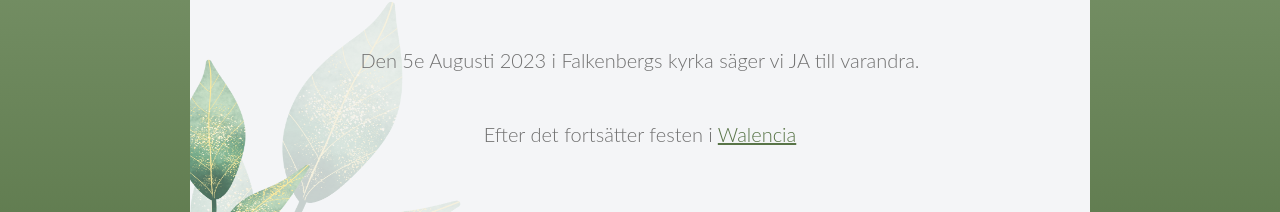
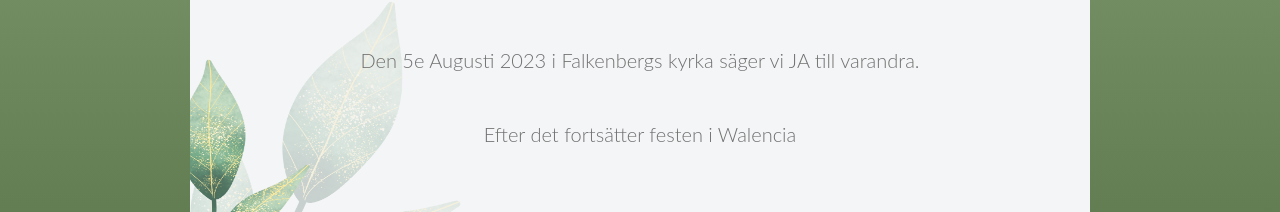
Before and after one commit to 1CIM/lolo-henke-wedd, a Next.js app: page / in a window 1280 px wide. Shown: the part 1131-1343 px from the top of the page. Built offline with nearby package versions, Linux system fonts and the light colour scheme; a web font is replaced by a local one.

Commit message:
Change to big L in discount code, Remove link on valencia home screen

```diff
--- a/pages/index.tsx
+++ b/pages/index.tsx
@@ -31,7 +31,7 @@ const Home: NextPage = () => {
             Den 5e Augusti 2023 i Falkenbergs kyrka säger vi JA till varandra.
           </p>
           <p>
-            Efter det fortsätter festen i <a href=''>Walencia</a>
+            Efter det fortsätter festen i Walencia
           </p>
         </section>
       </main>
--- a/pages/logi.tsx
+++ b/pages/logi.tsx
@@ -49,7 +49,7 @@ const Logi: NextPage = () => {
         </section>
         <section className='logi__discount-code'>
           <p className='logi__discount-code--text'>För att få 10% rabatt använd koden</p>
-          <p className='logi__discount-code--code'>lowisaochhenrik</p>
+          <p className='logi__discount-code--code'>Lowisaochhenrik</p>
           <p className='logi__discount-code--text'>När ni bokar</p>
         </section>
       </main>
```
